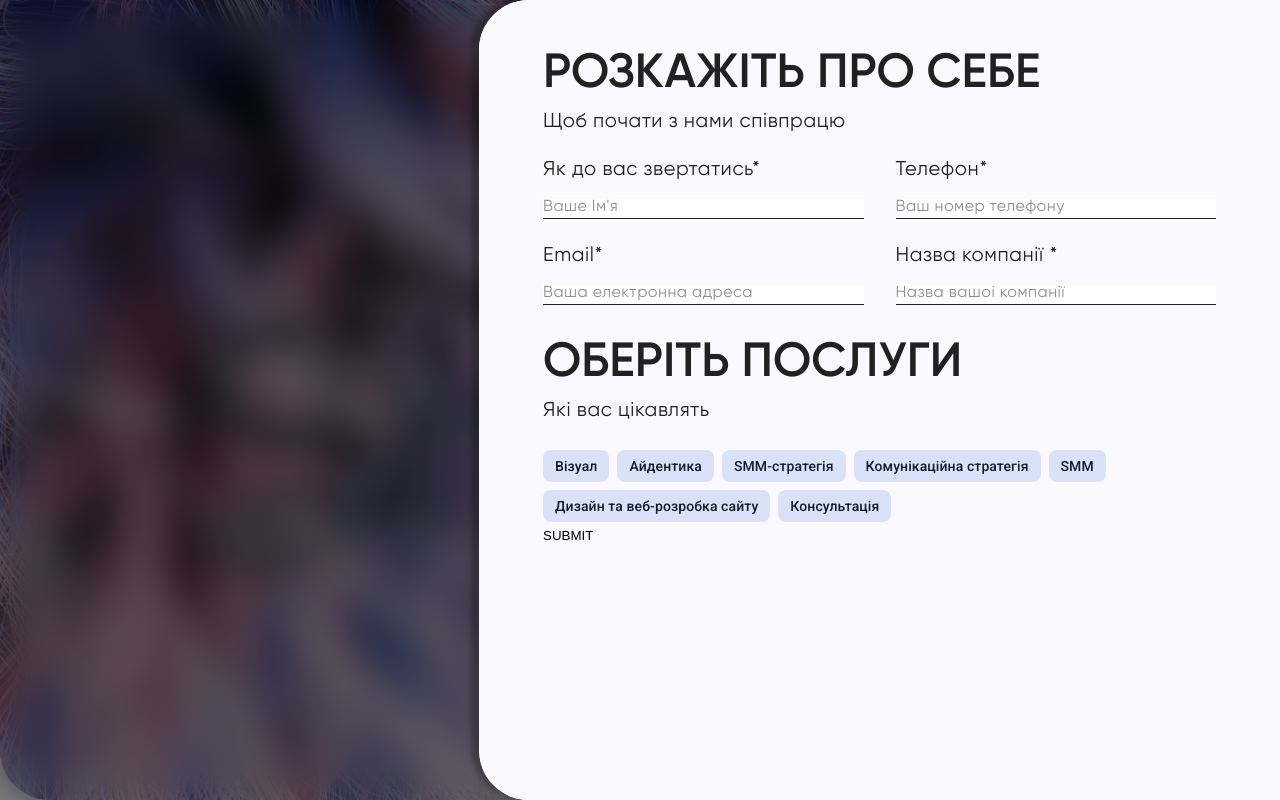
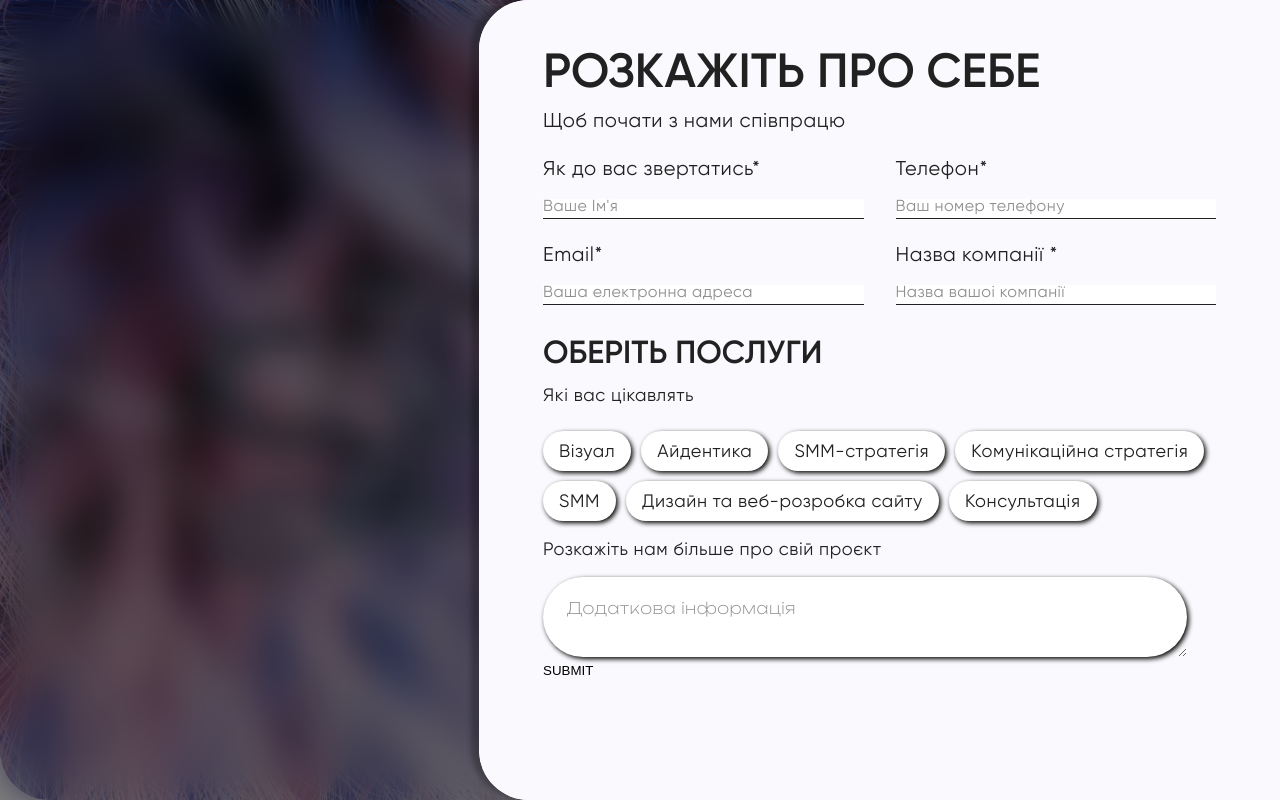
Before and after one commit to AlexTritecky/submarine-angular, an Angular app: page / in a window 1280 px wide. Shown: the top 800 px of the page. Built offline with nearby package versions, Linux system fonts and the light colour scheme.

Commit message:
update form

```diff
--- a/src/app/partials/contact-dialog/contact-dialog.component.html
+++ b/src/app/partials/contact-dialog/contact-dialog.component.html
@@ -54,21 +54,22 @@
     <h3>ОБЕРІТЬ ПОСЛУГИ</h3>
 
     <p>Які вас цікавлять</p>
-    <mat-chip-set #chipList>
+
+    <div class="services-container">
       @for(service of servicesList; track service) {
-      <mat-chip
-        [removable]="true"
-        [value]="service"
-        multiple
-        [highlighted]="servicesList.includes(service)"
-        color="primary"
-        (click)="toggleSelection(service)"
+      <button
+        type="button"
+        [ngClass]="{ selected: isSelected(service) }"
+        (click)="toggleService(service)"
       >
         {{ service }}
-      </mat-chip>
+      </button>
       }
-    </mat-chip-set>
+    </div>
 
+    <p class="for_description">Розкажіть нам більше про свій проєкт</p>
+
+    <textarea formControlName="description" placeholder="Додаткова інформація"></textarea>
 
     <button type="submit">SUBMIT</button>
   </form>
--- a/src/app/partials/contact-dialog/contact-dialog.component.scss
+++ b/src/app/partials/contact-dialog/contact-dialog.component.scss
@@ -75,7 +75,7 @@
     h3 {
       color: var(--default-black);
       font-family: "Gilroy-SemiBold";
-      font-size: 48px;
+      font-size: 32px;
       font-weight: 600;
       margin-bottom: 16px;
       line-height: 94.447%;
@@ -84,11 +84,71 @@
     p {
       color: var(--default-black);
       font-family: "Gilroy-Regular";
-      font-size: 20px;
+      font-size: 18px;
       font-weight: 400;
       line-height: 24px;
       letter-spacing: 0.6px;
       margin-bottom: 24px;
     }
+
+    .services-container {
+      display: flex;
+      flex-wrap: wrap;
+      gap: 10px;
+
+      button {
+        border: none;
+        border-radius: 20px;
+        cursor: pointer;
+        padding: 8px 16px;
+
+        border-radius: 50px;
+        background: var(--default-white);
+        box-shadow: 2px 2px 5px 0px #000;
+
+        color: var(--default-black);
+        font-family: "Gilroy-Regular";
+        font-size: 18px;
+        font-weight: 400;
+        line-height: 24px;
+        letter-spacing: 0.6px;
+
+        &.selected {
+          background: var(--default-black);
+          color: var(--default-white);
+        }
+      }
+    }
+
+    .for_description {
+      margin-top: 16px;
+      margin-bottom: 16px;
+    }
+
+    textarea {
+      padding: 24px;
+      max-width: 644px;
+      border: none;
+      width: 100%;
+      border-radius: 50px;
+      background: var(--default-white);
+      box-shadow: 2px 2px 5px 0px #000;
+      font-family: "Unbounded-Light";
+      font-size: 16px;
+      font-weight: 300;
+      color: var(--default-black);
+      line-height: 16px;
+      letter-spacing: 0.48px;
+
+      &::placeholder {
+        color: var(--default-black);
+        opacity: 0.5;
+        font-family: "Unbounded-Light";
+        font-size: 16px;
+        font-weight: 300;
+        line-height: 16px;
+        letter-spacing: 0.48px;
+      }
+    }
   }
 }
--- a/src/app/partials/contact-dialog/contact-dialog.component.ts
+++ b/src/app/partials/contact-dialog/contact-dialog.component.ts
@@ -16,7 +16,7 @@ import { EmailService } from '../../services/email/email.service';
   standalone: true,
   imports: [ReactiveFormsModule, FormsModule, NgClass, MatChipsModule],
   templateUrl: './contact-dialog.component.html',
-  styleUrl: './contact-dialog.component.scss',
+  styleUrls: ['./contact-dialog.component.scss'],
 })
 export class ContactDialogComponent {
   servicesList: string[] = [
@@ -43,7 +43,7 @@ export class ContactDialogComponent {
       ],
       email: ['', [Validators.required, Validators.email]],
       company_name: ['', Validators.required],
-      services: ['Консультація'],
+      services: [[]],
       description: [''],
     });
   }
@@ -64,57 +64,41 @@ export class ContactDialogComponent {
     return this.contactForm.get('company_name') as AbstractControl;
   }
 
-  onSubmit(): void {
-    // if (this.contactForm.valid) {
-    //   console.log('Form Submitted', this.contactForm.value);
-    // }
+  isSelected(service: string): boolean {
+    const services = this.contactForm.get('services')?.value as string[];
+    return services?.includes(service);
+  }
 
-    const formvalue = {
-      name: 'John Doe',
-      phone: '+380123456789',
-      email: 'test@email.com',
-      companyName: 'Test Company',
-      services: [
-        'Візуал',
-        'Айдентика',
-        'SMM-стратегія',
-        'Комунікаційна стратегія',
-        'SMM',
-        'Дизайн та веб-розробка сайту',
-        'Консультація',
-      ],
-      message: 'Test message',
+  toggleService(service: string): void {
+    let services = this.contactForm.get('services')?.value as string[];
+    if (!services) {
+      services = [];
     }
 
-    this.emailService.sendCustomerRequest(formvalue).subscribe( res => {
-      console.log(111, res);
+    const index = services.indexOf(service);
+    if (index >= 0) {
+      services.splice(index, 1);
+    } else {
+      services.push(service);
+    }
 
-    });
+    this.contactForm.get('services')?.setValue(services);
   }
 
-  toggleSelection(service: string): void {
+  onSubmit(): void {
+    if (this.contactForm.valid) {
+      const services = this.contactForm.get('services')?.value as string[];
+      if (services.length === 0) {
+        this.contactForm
+          .get('services')
+          ?.setValue(['Консультація, людина нічого не вибрала']);
+      }
 
-    console.log(111, service);
+      console.log('Form Submitted', this.contactForm.value);
 
-    let selectedServices =
-      this.contactForm
-        .get('services')
-        ?.value.split(',')
-        .map((s: string) => s.trim()) || [];
-    const index = selectedServices.indexOf(service);
-
-    if (index >= 0) {
-      selectedServices.splice(index, 1);
-    } else {
-      selectedServices.push(service);
+      // this.emailService.sendCustomerRequest(this.contactForm.value).subscribe((res) => {
+      //   console.log('Email sent successfully', res);
+      // });
     }
-
-    if (selectedServices.length === 0) {
-      selectedServices = ['Консультація'];
-    }
-
-    console.log(11, selectedServices);
-
-    this.contactForm.get('services')?.setValue(selectedServices.join(', '));
   }
 }
--- a/src/assets/styles/_fonts.scss
+++ b/src/assets/styles/_fonts.scss
@@ -34,3 +34,9 @@
   src: url(./../fonts/Unbounded-Bold.ttf) format('truetype');
   font-style: normal;
 }
+
+@font-face {
+  font-family: 'Unbounded-Light';
+  src: url(./../fonts/Unbounded-Light.ttf) format('truetype');
+  font-style: normal;
+}
```
